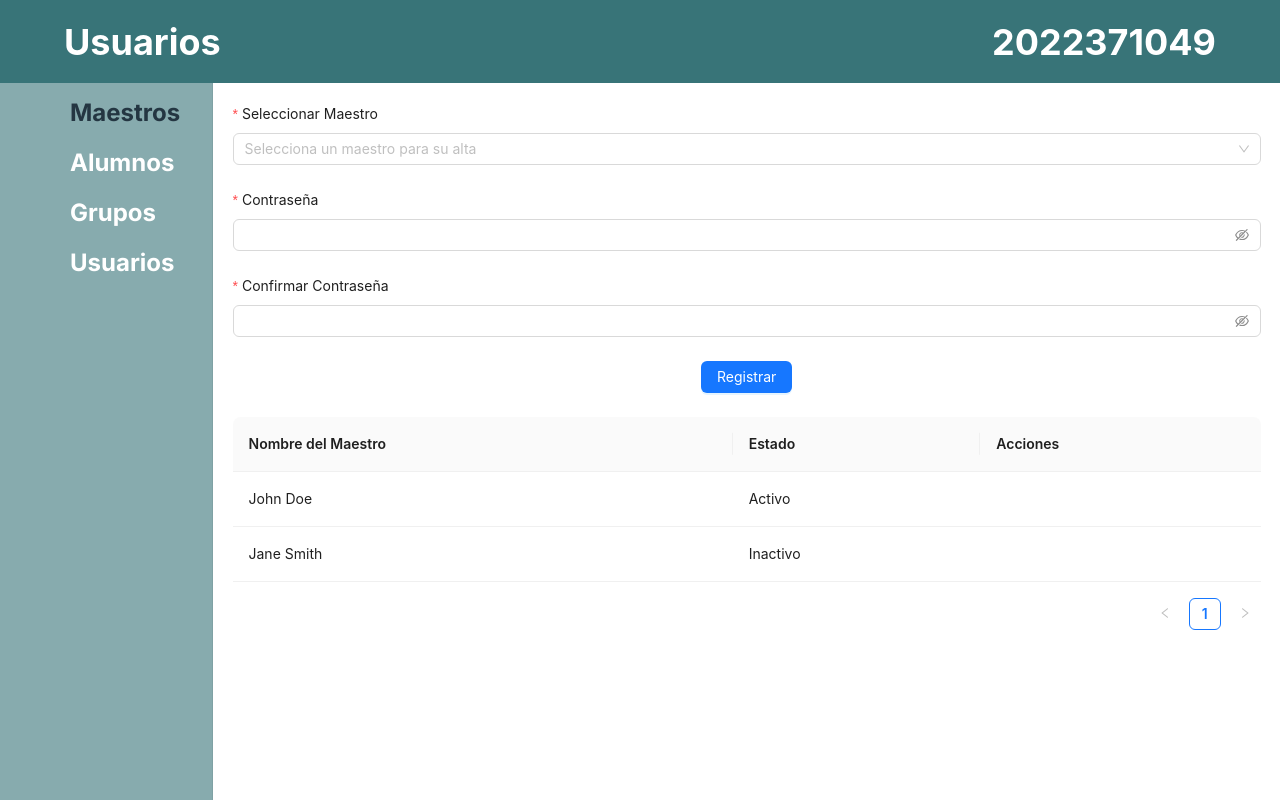
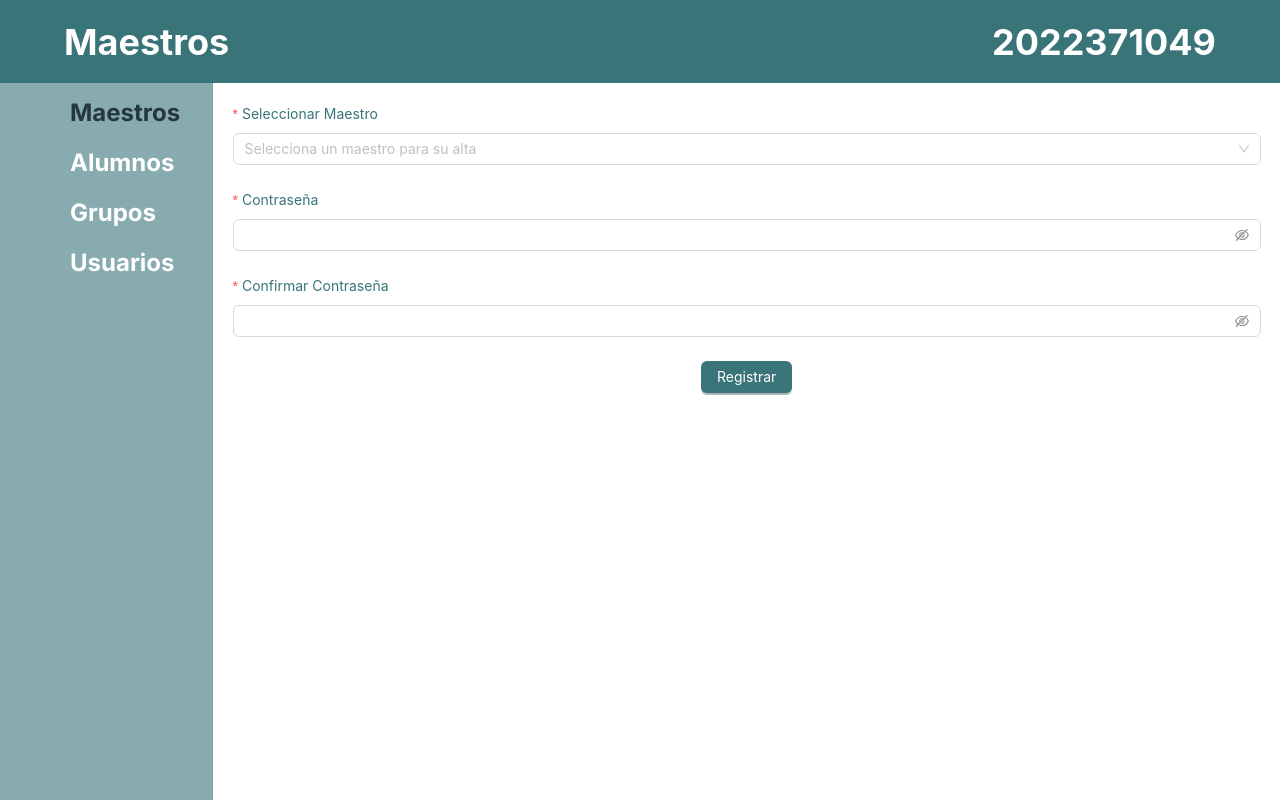
Before and after one commit to AlejandroIGA/SistemaTutnos, a React (Vite) app in the folder frontEnd/: page / in a window 1280 px wide. Built offline with nearby package versions, Linux system fonts and the light colour scheme; some icons are missing.

Commit message:
Creación de vista para maestros

```diff
--- a/frontEnd/src/App.jsx
+++ b/frontEnd/src/App.jsx
@@ -3,12 +3,13 @@ import Admins from "./pages/Users/Admins";
 import Teachers from "./pages/Users/Teachers";
 import Login from "./components/Login/Login";
 import PanelLayout from "./layout/PanelLayout";
+import TeacherCrud from "./pages/TeacherCrud/TeacherCrud";
 
 function App() {
 
   return (
     <>
-    <Teachers />
+    <TeacherCrud />
     </>
   )
 }
--- /dev/null
+++ b/frontEnd/src/components/TeacherFormCrud/TeacherFormCrud.jsx
@@ -0,0 +1,74 @@
+import React from "react";
+import { Form, Input, Button, Select, ConfigProvider } from "antd";
+
+const TeacherFormCrud = ({ onSubmit }) => {
+    const [form] = Form.useForm();
+
+    const handleFinish = (values) => {
+        console.log("Form data:", values);
+        onSubmit?.(values); // si se pasó una función onSubmit, la ejecuta
+    };
+
+    return (
+        <ConfigProvider
+            theme={{
+                token: {
+                    colorPrimary: "#387478",
+                },
+                components: {
+                    Form: {
+                        labelColor: "#387478",
+                        fontFamily: "Inter, sans-serif",
+                    },
+                }
+            }}
+        >
+            <Form
+                form={form}
+                layout="vertical"
+                onFinish={handleFinish}
+                autoComplete="off"
+            >
+                <Form.Item
+                    name="name"
+                    label="Seleccionar Maestro"
+                    rules={[{ required: true, message: "Seleccionar Maestro" }]}
+                >
+                    <Select placeholder="Selecciona un maestro para su alta">
+                        <Option value="male">Isaac Newton</Option>
+                        <Option value="female">Stephen Hawking </Option>
+                        <Option value="other">Marie Curie</Option>
+                    </Select>
+                </Form.Item>
+
+                <Form.Item
+                    name="password"
+                    label="Contraseña"
+                    rules={[{ required: true, message: "Por favor ingresa tu contraseña" }]}
+                >
+                    <Input.Password />
+                </Form.Item>
+
+                <Form.Item
+                    name="password2"
+                    label="Confirmar Contraseña"
+                    rules={[{ required: true, message: "Confirmar contraseña" }]}
+                >
+                    <Input.Password />
+                </Form.Item>
+
+                <Form.Item>
+                    <Button
+                        type="primary"
+                        htmlType="submit"
+                        style={{ margin: "0 auto", display: "flex" }}
+                    >
+                        Registrar
+                    </Button>
+                </Form.Item>
+            </Form>
+        </ConfigProvider>
+    );
+};
+
+export default TeacherFormCrud;
--- /dev/null
+++ b/frontEnd/src/pages/TeacherCrud/TeacherCrud.jsx
@@ -0,0 +1,22 @@
+import TeacherFormCrud from "../../components/TeacherFormCrud/TeacherFormCrud";
+import PanelLayout from "../../layout/PanelLayout";
+import CoPresentIcon from '@mui/icons-material/CoPresent';
+
+
+
+const TeacherCrud = () => {
+let iconAux = <CoPresentIcon style={{fontSize:"2.25rem"}}/>
+    return(
+        <PanelLayout
+        icon={iconAux}
+        name="Maestros"
+        content={
+            <div>
+                <TeacherFormCrud/>
+            </div>
+        }
+        />
+    )
+}
+
+export default TeacherCrud;
```
